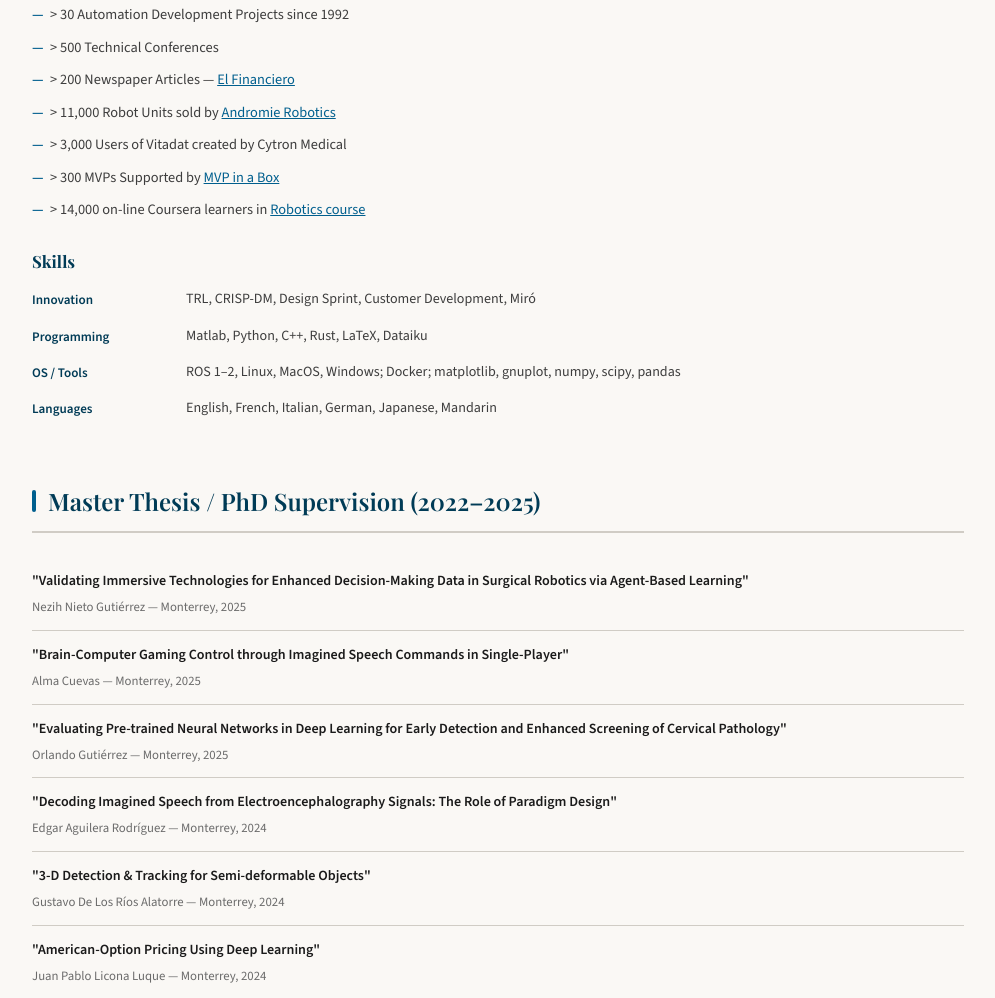
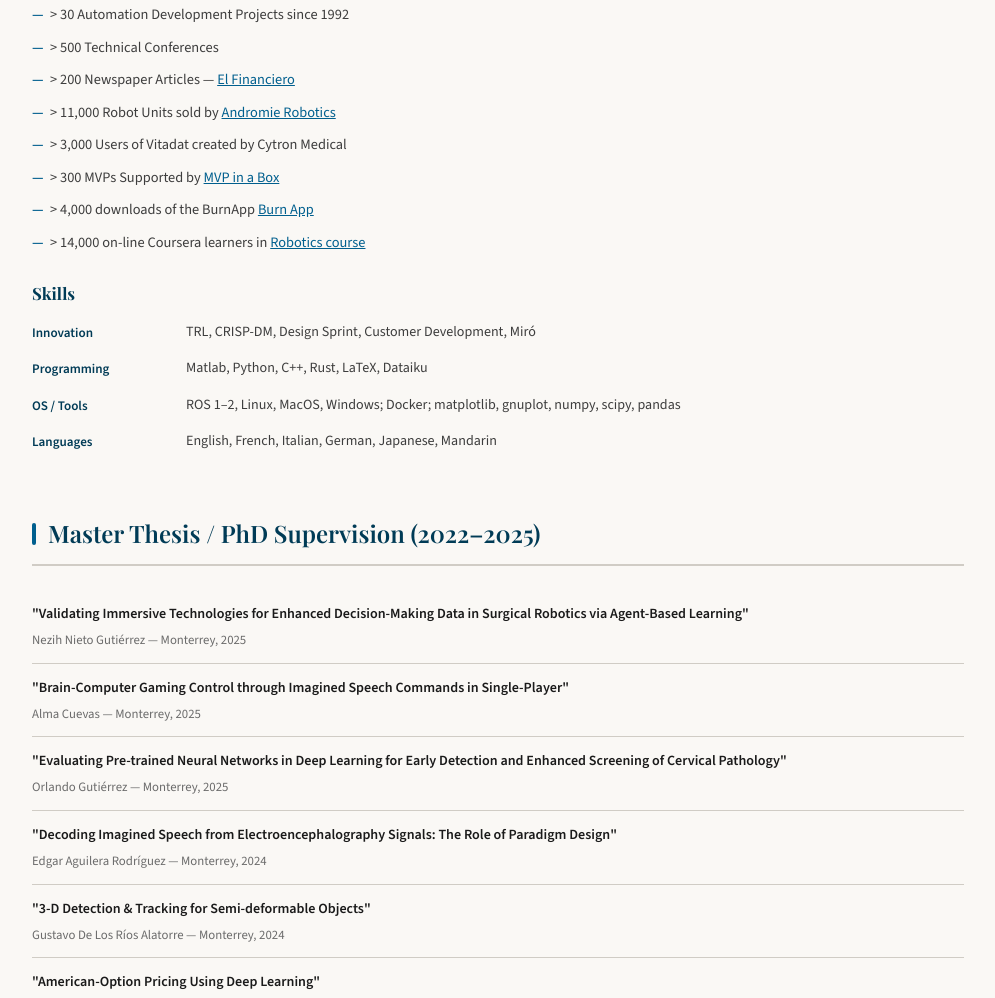
Before and after one commit to LuisAlbertoMunozUbando/Quemaduras, a website: page cva.html in a window 1280 px wide. Shown: the part 2987-3985 px from the top of the page, without its empty margins (252-1247 px from the left). Drawn offline with nearby package versions, Linux system fonts and the light colour scheme; a web font is replaced by a local one.

Commit message:
Update cva.html

```diff
--- a/cva.html
+++ b/cva.html
@@ -349,6 +349,7 @@ main{margin-left:220px;padding:0 64px 80px;max-width:1060px;}
     <li>&gt; 11,000 Robot Units sold by <a href="http://www.andromie.com/" target="_blank" style="color:var(--accent)">Andromie Robotics</a></li>
     <li>&gt; 3,000 Users of Vitadat created by Cytron Medical</li>
     <li>&gt; 300 MVPs Supported by <a href="http://www.mvpinabox.com.mx/" target="_blank" style="color:var(--accent)">MVP in a Box</a></li>
+    <li>&gt; 4,000 downloads of the BurnApp <a href="https://quemaduras.vercel.app" target="_blank" style="color:var(--accent)">Burn App</a></li>
     <li>&gt; 14,000 on-line Coursera learners in <a href="https://www.coursera.org/learn/introduccion-a-la-robotica-e-industria-4" target="_blank" style="color:var(--accent)">Robotics course</a></li>
   </ul>
   <h3 style="font-family:'Playfair Display',serif;font-size:1.05rem;color:var(--accent2);margin:24px 0 12px;">Skills</h3>
```
